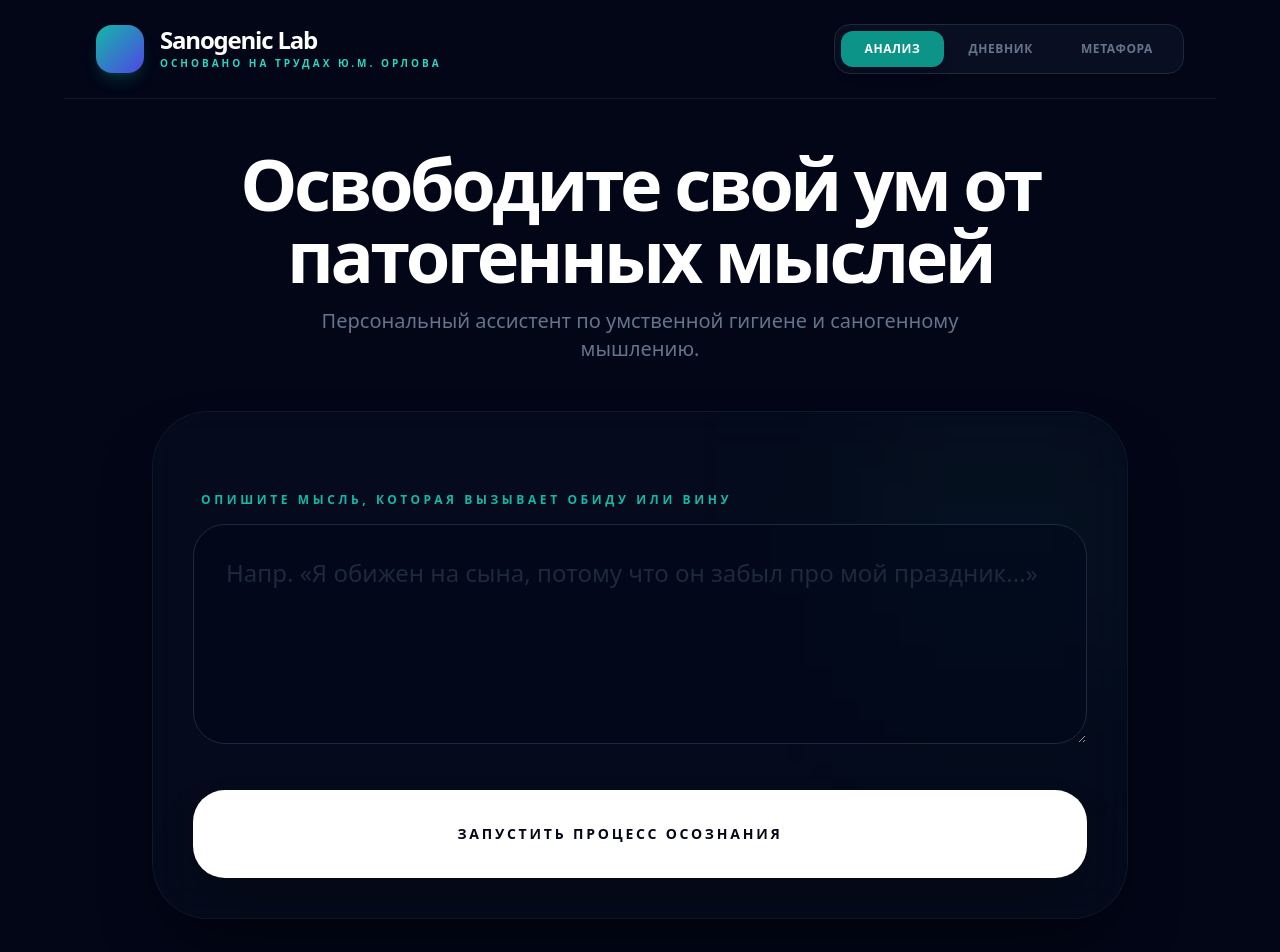
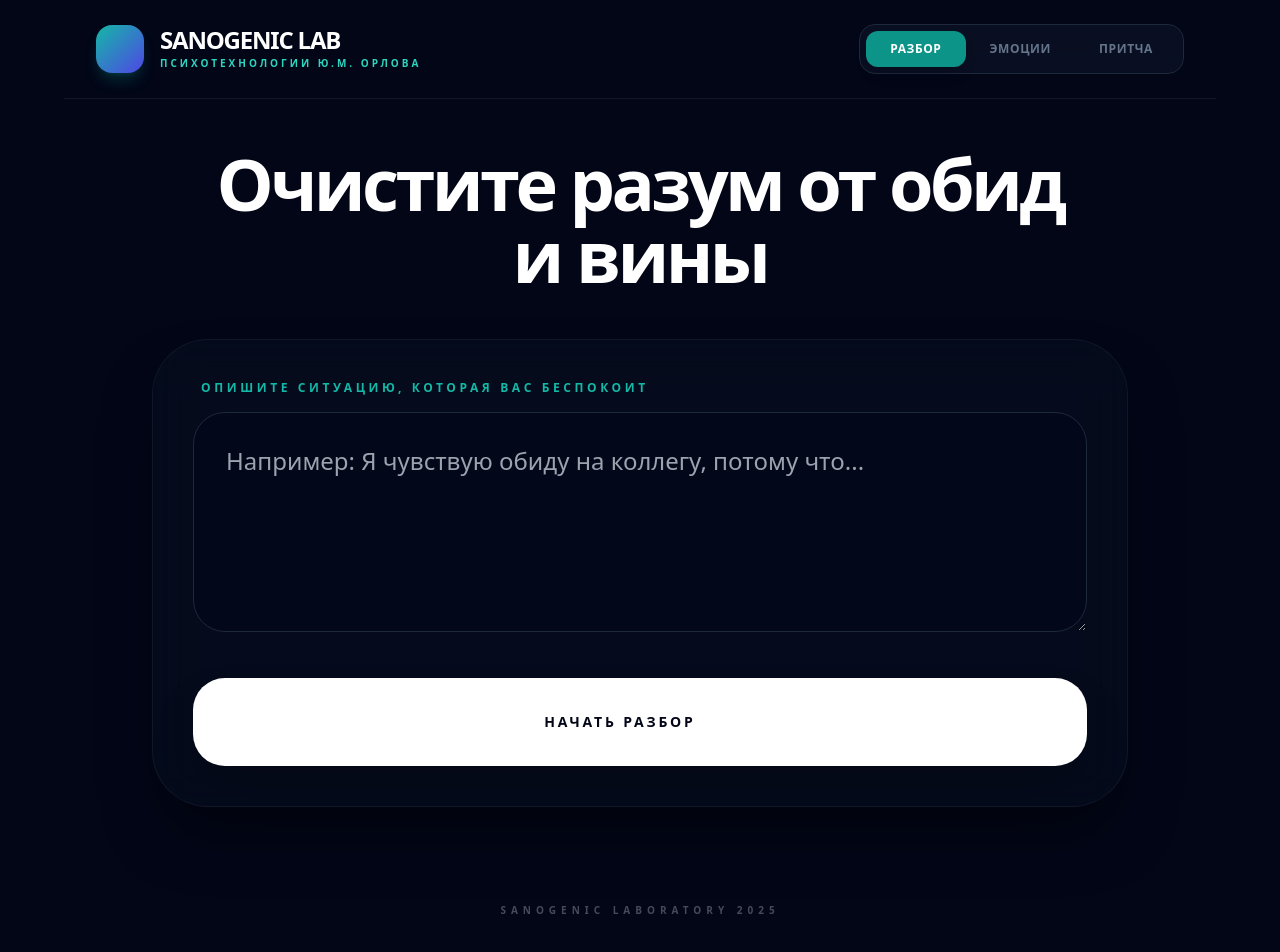
Before and after one commit to fugen66/SanogenicLab, a React (Vite) app: page / in a window 1280 px wide. Shown: the top 952 px of the page. Built offline with nearby package versions, Linux system fonts and the light colour scheme; some icons are missing.

Commit message:
Refactor UI elements and improve error handling
Updated error messages, labels, and UI elements for clarity and consistency. Changed icons and adjusted text for better user experience.

```diff
--- a/App.tsx
+++ b/App.tsx
@@ -1,13 +1,10 @@
-
-/**
- * @license
- * SPDX-License-Identifier: Apache-2.0
-*/
 import React, { useState } from 'react';
 import {
   SparklesIcon,
   ArrowRightIcon,
-  ArrowPathIcon
+  ArrowPathIcon,
+  KeyIcon,
+  BrainIcon
 } from './components/icons';
 import LoadingIndicator from './components/LoadingIndicator';
 import { analyzeSanogenic, generateEmotionAdvice, generateMetaphor } from './services/geminiService';
@@ -37,12 +34,13 @@ const App: React.FC = () => {
     if (activeTab === AppTab.METAPHOR) currentInput = metaphorInput;
 
     if (!currentInput.trim()) {
-      setError('Пожалуйста, заполните поле ввода.');
+      setError('Пожалуйста, введите текст для анализа.');
       return;
     }
 
     setAppState(AppState.LOADING);
     setError(null);
+
     try {
       if (activeTab === AppTab.ANALYSIS) {
         const res = await analyzeSanogenic(currentInput);
@@ -56,13 +54,14 @@ const App: React.FC = () => {
       }
       setAppState(AppState.SUCCESS);
     } catch (err: any) {
-      console.error("Ошибка при вызове ИИ:", err);
-      if (err.message === "API_KEY_MISSING") {
-        setError('Критическая ошибка: API_KEY не найден в настройках Vercel. Убедитесь, что вы создали переменную API_KEY и сделали Redeploy.');
+      console.error("Ошибка приложения:", err);
+      setAppState(AppState.ERROR);
+
+      if (err.message?.includes("API_KEY_MISSING") || !process.env.API_KEY) {
+        setError('Ключ API не обнаружен! Добавьте API_KEY в Environment Variables на Vercel и сделайте Redeploy.');
       } else {
-        setError('Не удалось связаться с ИИ. Проверьте правильность ключа (должен начинаться на AIza) и наличие лимитов в Google AI Studio.');
+        setError('Произошла ошибка при обработке запроса ИИ. Проверьте соединение или лимиты ключа.');
       }
-      setAppState(AppState.ERROR);
     }
   };
 
@@ -79,11 +78,11 @@ const App: React.FC = () => {
       <header className="py-6 px-8 max-w-6xl mx-auto w-full flex flex-col md:flex-row justify-between items-center gap-6 border-b border-slate-800/50">
         <div className="flex items-center gap-4">
           <div className="w-12 h-12 bg-gradient-to-br from-teal-500 to-indigo-600 rounded-2xl flex items-center justify-center shadow-lg shadow-teal-500/20">
-            <SparklesIcon className="w-7 h-7 text-white" />
+            <BrainIcon className="w-7 h-7 text-white" />
           </div>
-          <div>
-            <h1 className="text-2xl font-black tracking-tighter text-white leading-none text-left">Sanogenic Lab</h1>
-            <p className="text-[10px] text-teal-400 font-bold uppercase tracking-[0.3em] mt-1 text-left">Основано на трудах Ю.М. Орлова</p>
+          <div className="text-left">
+            <h1 className="text-2xl font-black tracking-tighter text-white leading-none uppercase">Sanogenic Lab</h1>
+            <p className="text-[10px] text-teal-400 font-bold uppercase tracking-[0.3em] mt-1">Психотехнологии Ю.М. Орлова</p>
           </div>
         </div>
 
@@ -94,7 +93,7 @@ const App: React.FC = () => {
               onClick={() => { setActiveTab(tab); reset(); }}
               className={`px-6 py-2.5 rounded-xl text-xs font-black transition-all uppercase tracking-wider ${activeTab === tab ? 'bg-teal-600 text-white shadow-lg' : 'text-slate-500 hover:text-slate-300'}`}
             >
-              {tab === AppTab.ANALYSIS ? 'Анализ' : tab === AppTab.JOURNAL ? 'Дневник' : 'Метафора'}
+              {tab}
             </button>
           ))}
         </nav>
@@ -105,49 +104,44 @@ const App: React.FC = () => {
           <div className="animate-in fade-in slide-in-from-bottom-8 duration-1000 space-y-12">
             <div className="text-center space-y-4">
               <h2 className="text-4xl md:text-7xl font-black text-white tracking-tighter max-w-4xl mx-auto leading-[1.1]">
-                {activeTab === AppTab.ANALYSIS && 'Освободите свой ум от патогенных мыслей'}
-                {activeTab === AppTab.JOURNAL && 'Встретьтесь со своими чувствами прямо сейчас'}
-                {activeTab === AppTab.METAPHOR && 'Позвольте подсознанию найти решение'}
+                {activeTab === AppTab.ANALYSIS && 'Очистите разум от обид и вины'}
+                {activeTab === AppTab.JOURNAL && 'Поймите природу своих чувств'}
+                {activeTab === AppTab.METAPHOR && 'Найдите ответ через метафору'}
               </h2>
-              <p className="text-slate-500 text-xl font-medium max-w-2xl mx-auto">
-                Персональный ассистент по умственной гигиене и саногенному мышлению.
-              </p>
             </div>
 
-            <form onSubmit={handleRun} className="bg-slate-900/30 border border-white/5 p-10 rounded-[3.5rem] shadow-3xl space-y-10 backdrop-blur-xl relative overflow-hidden">
-              <div className="absolute top-0 right-0 w-64 h-64 bg-teal-500/5 blur-[100px] -z-10" />
-
+            <form onSubmit={handleRun} className="bg-slate-900/30 border border-white/5 p-10 rounded-[3.5rem] shadow-3xl space-y-10 backdrop-blur-xl relative overflow-hidden text-left">
               <div className="space-y-4">
-                <label className="text-xs font-black text-teal-500 uppercase tracking-[0.3em] ml-2 block text-left">
-                  {activeTab === AppTab.ANALYSIS && 'Опишите мысль, которая вызывает обиду или вину'}
-                  {activeTab === AppTab.JOURNAL && 'Что вы чувствуете?'}
-                  {activeTab === AppTab.METAPHOR && 'Опишите вашу проблему или ситуацию'}
+                <label className="text-xs font-black text-teal-500 uppercase tracking-[0.3em] ml-2 block">
+                  {activeTab === AppTab.ANALYSIS && 'Опишите ситуацию, которая вас беспокоит'}
+                  {activeTab === AppTab.JOURNAL && 'Какую эмоцию вы проживаете?'}
+                  {activeTab === AppTab.METAPHOR && 'На какой вопрос нужен ответ?'}
                 </label>
 
                 {activeTab === AppTab.ANALYSIS && (
-                  <textarea value={thoughtInput} onChange={(e) => setThoughtInput(e.target.value)} placeholder="Напр. «Я обижен на сына, потому что он забыл про мой праздник...»" className="w-full bg-slate-950/40 border border-slate-800 rounded-[2rem] p-8 text-2xl text-white focus:ring-4 focus:ring-teal-500/20 transition-all min-h-[220px] outline-none placeholder:text-slate-800" />
+                  <textarea value={thoughtInput} onChange={(e) => setThoughtInput(e.target.value)} placeholder="Например: Я чувствую обиду на коллегу, потому что..." className="w-full bg-slate-950/40 border border-slate-800 rounded-[2rem] p-8 text-2xl text-white focus:ring-4 focus:ring-teal-500/20 transition-all min-h-[220px] outline-none" />
                 )}
 
                 {activeTab === AppTab.JOURNAL && (
                   <div className="space-y-8">
-                    <input value={emotionInput} onChange={(e) => setEmotionInput(e.target.value)} placeholder="Название эмоции..." className="w-full bg-slate-950/40 border border-slate-800 rounded-2xl p-6 text-2xl text-white outline-none focus:ring-2 focus:ring-teal-500/20" />
+                    <input value={emotionInput} onChange={(e) => setEmotionInput(e.target.value)} placeholder="Гнев, печаль, тревога..." className="w-full bg-slate-950/40 border border-slate-800 rounded-2xl p-6 text-2xl text-white outline-none" />
                     <div className="grid grid-cols-1 md:grid-cols-2 gap-10">
                       <div className="bg-slate-950/40 p-6 rounded-2xl border border-slate-800">
-                        <label className="text-[10px] font-bold text-slate-500 uppercase flex justify-between mb-4 tracking-widest">Интенсивность <span>{intensity}/10</span></label>
+                        <label className="text-[10px] font-bold text-slate-500 uppercase flex justify-between mb-4 tracking-widest">Сила чувства <span>{intensity}/10</span></label>
                         <input type="range" min="1" max="10" value={intensity} onChange={(e) => setIntensity(Number(e.target.value))} className="w-full h-2 bg-slate-800 rounded-lg appearance-none cursor-pointer accent-teal-500" />
                       </div>
-                      <input value={context} onChange={(e) => setContext(e.target.value)} placeholder="Что вызвало это чувство?" className="w-full bg-slate-950/40 border border-slate-800 rounded-2xl p-6 text-white outline-none" />
+                      <input value={context} onChange={(e) => setContext(e.target.value)} placeholder="В чем причина? (контекст)" className="w-full bg-slate-950/40 border border-slate-800 rounded-2xl p-6 text-white outline-none" />
                     </div>
                   </div>
                 )}
 
                 {activeTab === AppTab.METAPHOR && (
-                  <textarea value={metaphorInput} onChange={(e) => setMetaphorInput(e.target.value)} placeholder="Опишите ситуацию..." className="w-full bg-slate-950/40 border border-slate-800 rounded-[2rem] p-8 text-2xl text-white min-h-[220px] outline-none" />
+                  <textarea value={metaphorInput} onChange={(e) => setMetaphorInput(e.target.value)} placeholder="Опишите жизненную дилемму или проблему..." className="w-full bg-slate-950/40 border border-slate-800 rounded-[2rem] p-8 text-2xl text-white min-h-[220px] outline-none" />
                 )}
               </div>
 
-              <button type="submit" className="w-full py-8 bg-white text-slate-950 font-black rounded-[2rem] hover:scale-[1.02] transition-all flex items-center justify-center gap-4 uppercase tracking-[0.2em] text-sm shadow-2xl">
-                Запустить процесс осознания <ArrowRightIcon className="w-6 h-6" />
+              <button type="submit" className="w-full py-8 bg-white text-slate-950 font-black rounded-[2rem] hover:scale-[1.01] transition-all flex items-center justify-center gap-4 uppercase tracking-[0.2em] text-sm shadow-2xl">
+                Начать разбор <ArrowRightIcon className="w-6 h-6" />
               </button>
             </form>
           </div>
@@ -160,82 +154,75 @@ const App: React.FC = () => {
         )}
 
         {appState === AppState.SUCCESS && (
-          <div className="animate-in fade-in zoom-in-95 duration-700 space-y-10">
+          <div className="animate-in fade-in zoom-in-95 duration-700 space-y-10 text-left">
             <div className="flex justify-between items-center border-b border-slate-800 pb-6">
-               <h3 className="text-xl font-black text-white uppercase tracking-wider">Результат анализа</h3>
+               <h3 className="text-xl font-black text-white uppercase tracking-wider">Разбор завершен</h3>
                <button onClick={reset} className="flex items-center gap-2 text-xs font-bold text-teal-500 hover:text-white transition-colors uppercase"><ArrowPathIcon className="w-4 h-4" /> Новый запрос</button>
             </div>
 
             {insight && (
               <div className="grid grid-cols-1 md:grid-cols-3 gap-8">
                 <div className="md:col-span-2 space-y-8">
-                  <div className="bg-slate-900 border border-slate-800 p-12 rounded-[3rem] shadow-2xl text-left">
-                    <h4 className="text-[10px] font-black text-teal-500 uppercase tracking-[0.4em] mb-8">Саногенный разбор</h4>
+                  <div className="bg-slate-900 border border-slate-800 p-12 rounded-[3rem] shadow-2xl">
+                    <h4 className="text-[10px] font-black text-teal-500 uppercase tracking-[0.4em] mb-8">Анализ механизма</h4>
                     <p className="text-slate-200 leading-relaxed text-2xl font-serif italic whitespace-pre-line">{insight.analysis}</p>
                   </div>
-                  <div className="bg-gradient-to-br from-indigo-600 to-indigo-800 text-white p-12 rounded-[3rem] shadow-2xl text-left">
-                    <h4 className="text-[10px] font-black uppercase tracking-[0.4em] mb-4 opacity-70">Саногенный Щит (Защита)</h4>
+                  <div className="bg-gradient-to-br from-teal-600 to-teal-800 text-white p-12 rounded-[3rem] shadow-2xl">
+                    <h4 className="text-[10px] font-black uppercase tracking-[0.4em] mb-4 opacity-70">Саногенный Щит</h4>
                     <p className="text-xl font-medium leading-relaxed">{insight.shieldTechnique}</p>
                   </div>
                 </div>
-                <div className="space-y-8 text-left">
+                <div className="space-y-8">
                    <div className="bg-slate-950 border border-slate-800 p-8 rounded-[2.5rem]">
-                      <h4 className="text-[10px] font-black text-slate-500 uppercase mb-4 tracking-widest">Переформулировка</h4>
+                      <h4 className="text-[10px] font-black text-slate-500 uppercase mb-4 tracking-widest">Новая установка</h4>
                       <p className="text-xl font-black text-teal-400 leading-tight">«{insight.reframedThought}»</p>
                    </div>
                    <div className="bg-slate-900 border border-slate-800 p-8 rounded-[2.5rem]">
-                      <h4 className="text-[10px] font-black text-slate-500 uppercase mb-4 tracking-widest">Вирусы мышления</h4>
+                      <h4 className="text-[10px] font-black text-slate-500 uppercase mb-4 tracking-widest">Ошибки мышления</h4>
                       <div className="flex flex-wrap gap-2">
                         {insight.distortions.map(d => <span key={d} className="px-3 py-1.5 bg-red-500/10 text-red-500 border border-red-500/20 rounded-full text-[10px] font-black uppercase">{d}</span>)}
                       </div>
-                   </div>
-                   <div className="bg-slate-950 border border-slate-800 p-8 rounded-[2.5rem]">
-                      <h4 className="text-[10px] font-black text-teal-500 uppercase mb-4 tracking-widest">Практика</h4>
-                      <p className="text-sm text-slate-400">{insight.suggestedAction}</p>
                    </div>
                 </div>
               </div>
             )}
 
             {emotionResult && (
-              <div className="bg-slate-900 border border-slate-800 p-12 rounded-[3rem] shadow-2xl max-w-3xl mx-auto text-left">
+              <div className="bg-slate-900 border border-slate-800 p-12 rounded-[3rem] shadow-2xl max-w-3xl mx-auto">
                 <h4 className="text-4xl font-black text-white uppercase mb-6">{emotionResult.emotion}</h4>
                 <p className="text-2xl text-slate-300 italic font-serif leading-relaxed mb-8">"{emotionResult.reflection}"</p>
                 <div className="p-8 bg-slate-950 rounded-2xl border border-teal-500/20">
-                   <h5 className="text-[10px] font-black text-teal-500 uppercase mb-2">Саногенный совет:</h5>
+                   <h5 className="text-[10px] font-black text-teal-500 uppercase mb-2 tracking-widest">Совет по угашению:</h5>
                    <p className="text-slate-300">{emotionResult.advice}</p>
                 </div>
               </div>
             )}
 
             {metaphorResult && (
-              <div className="bg-slate-900 border border-slate-800 p-12 rounded-[3rem] shadow-2xl max-w-2xl mx-auto text-left">
+              <div className="bg-slate-900 border border-slate-800 p-12 rounded-[3rem] shadow-2xl max-w-2xl mx-auto">
                 <h4 className="text-3xl font-black text-white mb-6 text-center tracking-tighter uppercase">{metaphorResult.title}</h4>
-                <div className="text-lg text-slate-300 font-serif leading-relaxed italic mb-8 space-y-4">
-                  {metaphorResult.story.split('\n').map((p, i) => <p key={i}>{p}</p>)}
+                <div className="text-lg text-slate-300 font-serif leading-relaxed italic mb-8 space-y-4 whitespace-pre-line">
+                  {metaphorResult.story}
                 </div>
-                <p className="text-center font-bold text-teal-500 text-xl">«{metaphorResult.moral}»</p>
+                <p className="text-center font-bold text-teal-500 text-xl tracking-tight">«{metaphorResult.moral}»</p>
               </div>
             )}
           </div>
         )}
 
         {appState === AppState.ERROR && (
-          <div className="text-center py-20 bg-red-500/5 border border-red-500/20 rounded-[3rem] p-10">
-             <div className="text-red-500 mb-6 font-bold text-xl">{error}</div>
-             <div className="text-slate-500 text-sm mb-8 max-w-md mx-auto">
-               Если это не помогло, попробуйте удалить переменную API_KEY в Vercel и создать её заново, внимательно проверив имя.
+          <div className="text-center py-20 bg-slate-900/50 border border-red-500/20 rounded-[3rem] p-10 max-w-2xl mx-auto">
+             <div className="flex justify-center mb-6">
+                <KeyIcon className="w-16 h-16 text-red-500 opacity-50" />
              </div>
-             <button onClick={reset} className="px-10 py-4 bg-slate-800 hover:bg-slate-700 text-white rounded-2xl font-bold uppercase text-xs transition-all">Вернуться назад</button>
+             <div className="text-white mb-6 font-bold text-xl leading-relaxed">{error}</div>
+             <button onClick={reset} className="px-10 py-4 bg-teal-600 hover:bg-teal-500 text-white rounded-2xl font-bold uppercase text-xs transition-all shadow-lg shadow-teal-500/20">Попробовать снова</button>
           </div>
         )}
       </main>
 
-      <footer className="py-16 text-center border-t border-slate-800/50 mt-12 bg-slate-950/50">
-         <p className="text-[11px] font-black text-slate-600 uppercase tracking-[0.8em] mb-4">Mind Hygiene Protocol v2.1</p>
-         <p className="text-slate-700 text-[10px] max-w-sm mx-auto font-medium leading-relaxed">
-            Инструмент для самостоятельного размышления на основе принципов Ю.М. Орлова.
-         </p>
+      <footer className="py-12 text-center opacity-30">
+         <p className="text-[10px] font-black uppercase tracking-[0.5em]">Sanogenic Laboratory 2025</p>
       </footer>
     </div>
   );
```
